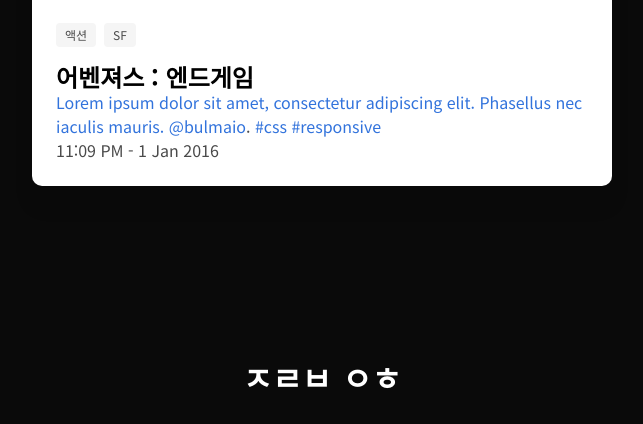
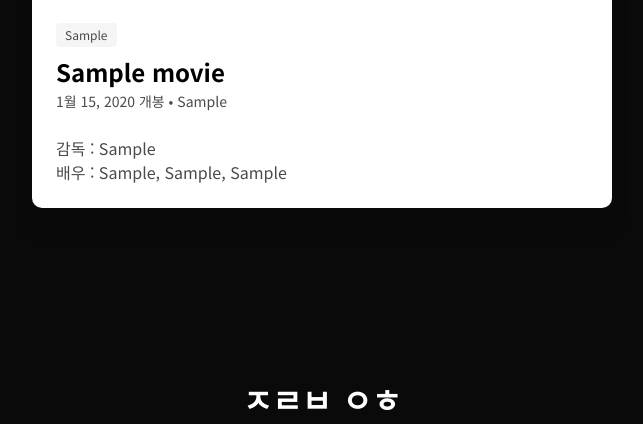
Before and after one commit to ejolie/miumbieub, a Django app: page / in a window 1280 px wide. Shown: the part 676-1100 px from the top of the page, without its empty margins (318-961 px from the left). Run offline with Django 3.2, Linux system fonts and the light colour scheme; tables that the repository leaves empty hold one stand-in row (values such as "Sample post"); grey boxes marked "Sample" are stand-in pictures; some libraries are stand-ins or nearby versions; some web fonts are replaced.

Commit message:
Implement best movie of the week in home.html & classmethod, Change movies_detail into django view method

```diff
--- a/movies/models.py
+++ b/movies/models.py
@@ -29,6 +29,10 @@ class Movie(models.Model):
     def __str__(self):
         return self.title
 
+    @classmethod
+    def max_audience(cls):
+        return cls.objects.order_by('-audience')[0]
+
 class Rating(models.Model):
     movie = models.ForeignKey(Movie, on_delete=models.CASCADE, related_name='ratings')
     user = models.ForeignKey(get_user_model(), on_delete=models.CASCADE, related_name='ratings')
--- a/movies/templates/movies/home.html
+++ b/movies/templates/movies/home.html
@@ -14,29 +14,28 @@
   <section class="section">
     <div class="columns is-centered">
       <div class="column is-half">
-        <a href="{% url 'movies:detail' 1 %}">
+        <a href="{% url 'movies:movies_detail' movie.pk %}">
           <div class="card movie-card">
             <div class="card-image">
               <figure class="image">
-                <img width="600" src="https://movie-phinf.pstatic.net/20190417_250/1555465284425i6WQE_JPEG/movie_image.jpg" alt="Placeholder image">
+                <img width="600" src="{{ movie.poster_url }}" alt="{{ movie.title }}">
               </figure>
             </div>
             <div class="card-content">
               <div class="media">
                 <div class="media-content">
-                  <div class="tags" style="margin-bottom: 0.5rem;">
-                    <span class="tag">액션</span>
-                    <span class="tag">SF</span>
+                  <div class="tags" style="margin-bottom: 0.2rem;">
+                    {% for genre in movie.genres.all %}
+                    <span class="tag">{{ genre.type }}</span>
+                    {% endfor %}
                   </div>
-                  <p class="title is-4 movie-title">어벤져스 : 엔드게임</p>
+                  <p class="title is-4 movie-title" style="margin-bottom: 0.2rem">{{ movie.title }}</p>
+                  <small>{{ movie.release }} 개봉 &bull; {{ movie.film_rating }}</small>
                 </div>
               </div>
               <div class="content">
-              Lorem ipsum dolor sit amet, consectetur adipiscing elit.
-              Phasellus nec iaculis mauris. <a>@bulmaio</a>.
-              <a href="#">#css</a> <a href="#">#responsive</a>
-              <br>
-              <time datetime="2016-1-1">11:09 PM - 1 Jan 2016</time>
+                <p style="margin-bottom: 0">감독 : {{ movie.director }}</p>
+                <p style="margin-bottom: 0">배우 : {{ movie.actor1 }}, {{ movie.actor2 }}, {{ movie.actor3 }}</p>
               </div>
             </div>
           </div>
--- a/movies/urls.py
+++ b/movies/urls.py
@@ -4,7 +4,6 @@ from django.urls import path
 app_name = "movies"
 urlpatterns = [
     path('', views.index, name="index"),
-    path('<int:pk>/', views.detail, name="detail"),
     path('genres/', views.genres_list, name="genres_list"),
     path('genres/<int:pk>/', views.genres_detail, name="genres_detail"),
     path('movies/', views.movies_list, name="movies_list"),
--- a/movies/views.py
+++ b/movies/views.py
@@ -8,9 +8,10 @@ from .serializers import GenreSerializer, MovieSerializer, RatingSerializer
 import json, os
 
 def index(request):
-    return render(request, 'movies/home.html')
+    movie_of_week = Movie.max_audience()
+    return render(request, 'movies/home.html', {'movie': movie_of_week})
 
-def detail(request, pk):
+def movies_detail(request, pk):
     movie = get_object_or_404(Movie, pk=pk)
     return render(request, 'movies/detail.html', { 'movie': movie })
 
@@ -35,11 +36,11 @@ def movies_list(request):
     return Response(serializer.data)
 
 
-@api_view(["GET"])
-def movies_detail(request, pk):
-    movie = get_object_or_404(Movie, pk=pk)
-    serializer = MovieSerializer(movie)
-    return Response(serializer.data)
+# @api_view(["GET"])
+# def movies_detail(request, pk):
+#     movie = get_object_or_404(Movie, pk=pk)
+#     serializer = MovieSerializer(movie)
+#     return Response(serializer.data)
 
 
 @api_view(["GET", "POST"])
```
